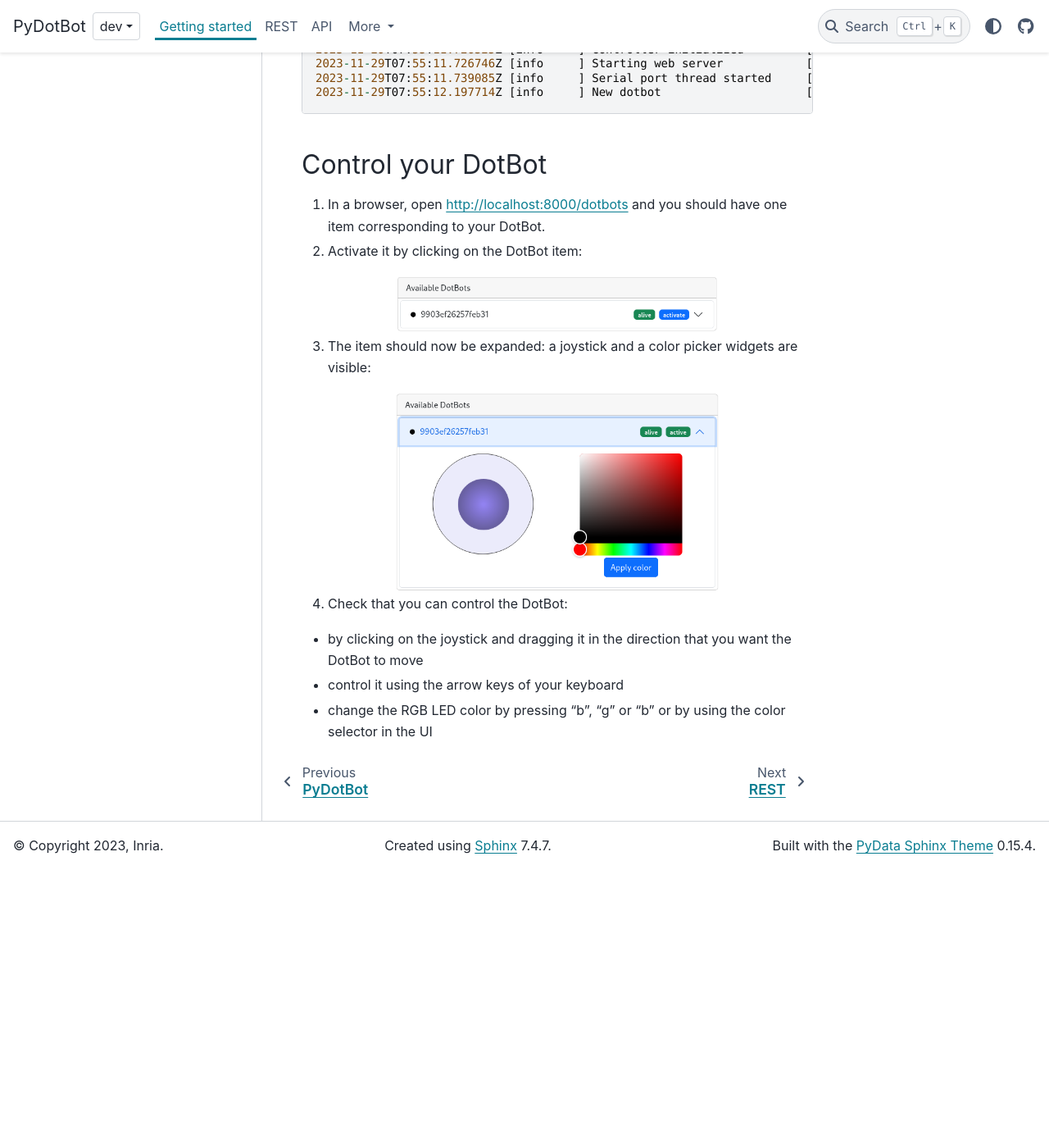
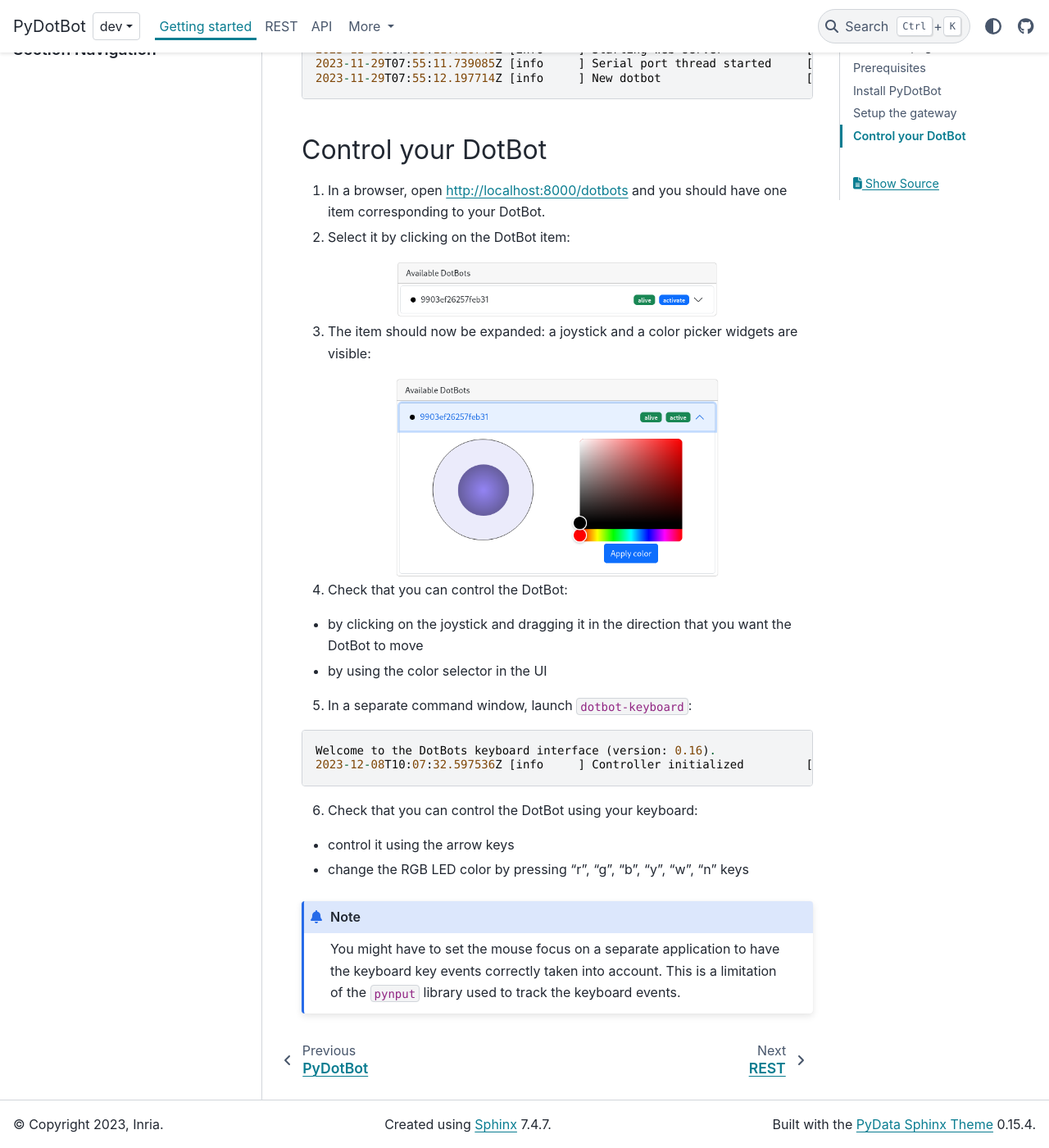
Before and after one commit to DotBots/PyDotBot, a Sphinx documentation site: the page built from doc/getting_started.md, in a window 1280 px wide and 1400 px high, scrolled down 1194 px. Shown: the whole window at 82% size. Built offline with Sphinx 7.4.7 and the PyData theme 0.15.4, drawn with Linux system fonts in a browser that asks for light colours; before the commit the page ends 2255 px from its top, so only the background shows below that.

Commit message:
doc: adapt keyboard control instruction in getting-started page + fix a couple of typos

````diff
--- a/doc/getting_started.md
+++ b/doc/getting_started.md
@@ -45,7 +45,6 @@
 ```
 Welcome to the DotBots controller (version: 0.xx).
 2023-11-29T07:55:11.725907Z [info     ] Lighthouse initialized         [pydotbot] context=dotbot.lighthouse2
-2023-11-29T07:55:11.726325Z [info     ] Controller initialized         [pydotbot] context=dotbot.keyboard
 2023-11-29T07:55:11.726746Z [info     ] Starting web server            [pydotbot] context=dotbot.server
 2023-11-29T07:55:11.739085Z [info     ] Serial port thread started     [pydotbot] context=dotbot.serial_interface
 2023-11-29T07:55:12.197714Z [info     ] New dotbot                     [pydotbot] application=DotBot context=dotbot.controller msg_id=90350129 payload_type=ADVERTISEMENT source=9903ef26257feb31
@@ -56,7 +55,7 @@
 1. In a browser, open [http://localhost:8000/dotbots](http://localhost:8000/dotbots)
 and you should have one item corresponding to your DotBot.
 
-2. Activate it by clicking on the DotBot item:
+2. Select it by clicking on the DotBot item:
 
 ```{image} _static/images/pydotbot-ui-activate.png
 :alt: Single DotBot item not active
@@ -78,9 +77,23 @@
 4. Check that you can control the DotBot:
   - by clicking on the joystick and dragging it in the direction that you want
     the DotBot to move
-  - control it using the arrow keys of your keyboard
-  - change the RGB LED color by pressing "b", "g" or "b" or by using the color
-    selector in the UI
+  - by using the color selector in the UI
+
+5. In a separate command window, launch `dotbot-keyboard`:
+```
+Welcome to the DotBots keyboard interface (version: 0.16).
+2023-12-08T10:07:32.597536Z [info     ] Controller initialized         [pydotbot] context=dotbot.keyboard
+```
+
+6. Check that you can control the DotBot using your keyboard:
+  - control it using the arrow keys
+  - change the RGB LED color by pressing "r", "g", "b", "y", "w", "n" keys
+```{admonition} Note
+:class: info
+You might have to set the mouse focus on a separate application to have the keyboard
+key events correctly taken into account. This is a limitation of the `pynput`
+library used to track the keyboard events.
+```
 
 [dotbot-firmware-getting-started]: https://dotbot-firmware.readthedocs.io/en/latest/getting_started.html
 [pydotbot-pypi]: https://pypi.org/project/pydotbot/
````
Also changed, not shown: other parts of doc/getting_started.md (+1 -1 lines), doc/rest.md (+2 -2 lines).
